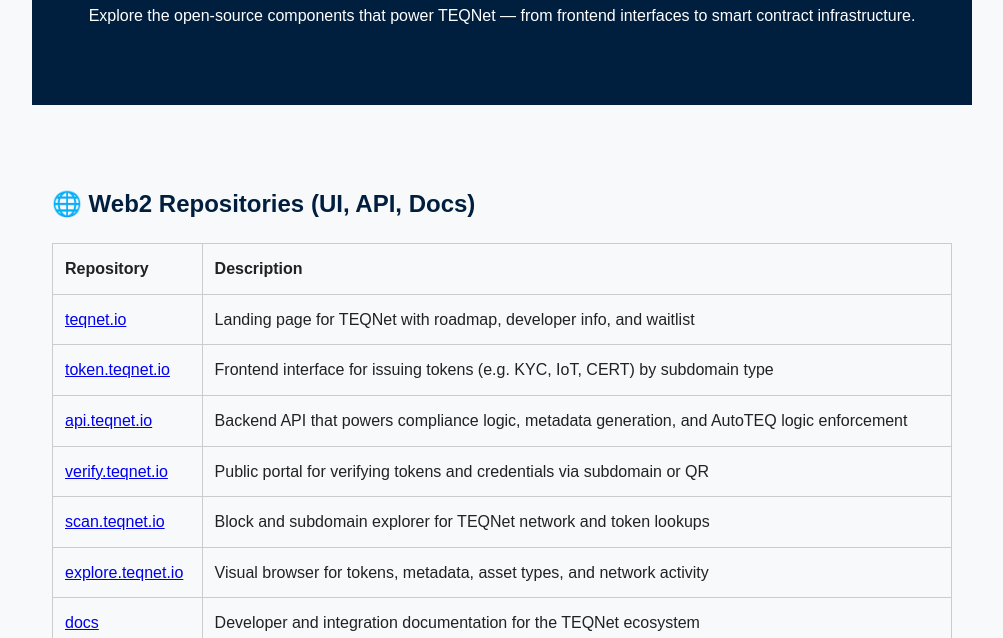
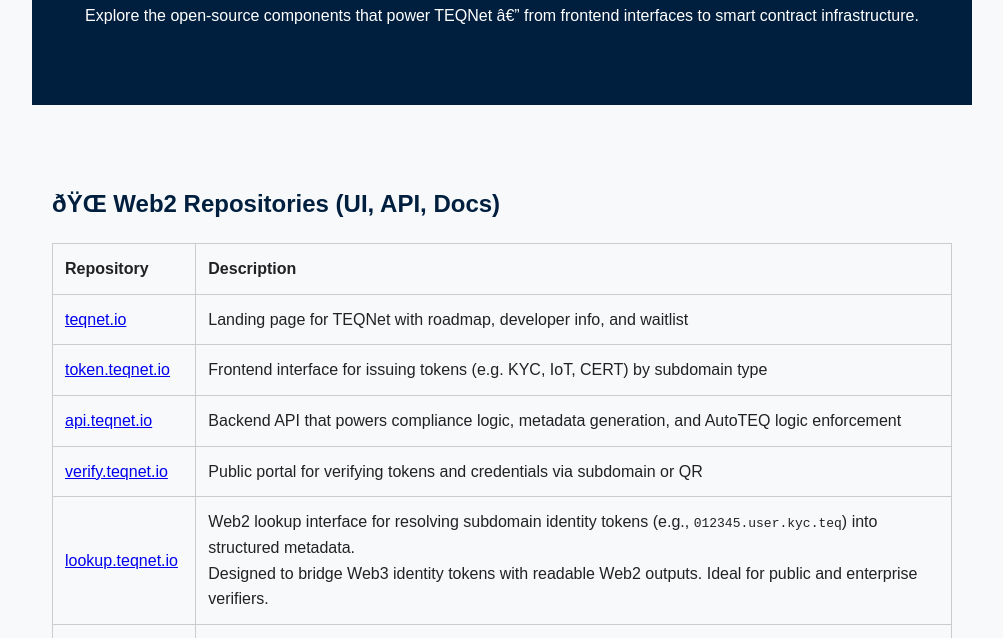
Before and after one commit to teqnet1/teqnet.io, a plain HTML site: page repo.html in a window 1280 px wide. Shown: the part 160-798 px from the top of the page, without its empty margins (138-1141 px from the left). Drawn offline with Linux system fonts and the light colour scheme.

Commit message:
Update repo.html

```diff
--- a/repo.html
+++ b/repo.html
@@ -1,7 +1,7 @@
 <!DOCTYPE html>
 <html lang="en">
 <head>
-  <meta charset="UTF-8" />
+  <meta charset="UTF" />
   <meta name="viewport" content="width=device-width, initial-scale=1.0"/>
   <title>TEQNet — Developer Repositories</title>
   <link rel="stylesheet" href="css/styles.css" />
@@ -37,12 +37,19 @@
         <td>Public portal for verifying tokens and credentials via subdomain or QR</td>
       </tr>
       <tr>
+        <td><a href="https://github.com/teqnet/lookup.teqnet.io" target="_blank">lookup.teqnet.io</a></td>
+        <td>
+          Web2 lookup interface for resolving subdomain identity tokens (e.g., <code>012345.user.kyc.teq</code>) into structured metadata.<br/>
+          Designed to bridge Web3 identity tokens with readable Web2 outputs. Ideal for public and enterprise verifiers.
+        </td>
+      </tr>
+      <tr>
         <td><a href="https://github.com/teqnet/scan.teqnet.io" target="_blank">scan.teqnet.io</a></td>
-        <td>Block and subdomain explorer for TEQNet network and token lookups</td>
+        <td>Block and subdomain explorer optimized for QR-based access and token scanning</td>
       </tr>
       <tr>
         <td><a href="https://github.com/teqnet/explore.teqnet.io" target="_blank">explore.teqnet.io</a></td>
-        <td>Visual browser for tokens, metadata, asset types, and network activity</td>
+        <td>Human-readable visual interface for browsing tokens, metadata, and TEQNet asset activity</td>
       </tr>
       <tr>
         <td><a href="https://github.com/teqnet/docs" target="_blank">docs</a></td>
```
